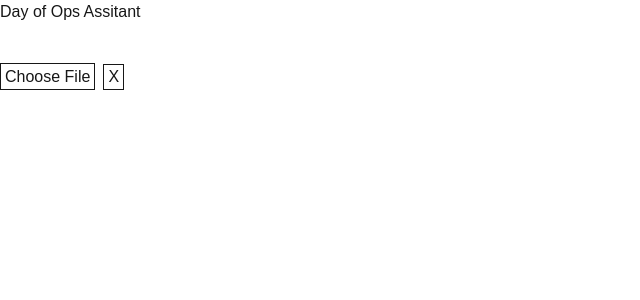
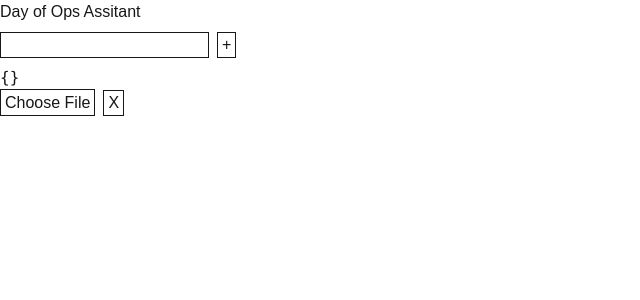
Before and after one commit to pathill1228/daily-ops-assistant, a Next.js app: page / in a window 1280 px wide. Shown: the top 300 px of the page, without its empty margins (0-640 px from the left). Built offline with nearby package versions, Linux system fonts and the light colour scheme.

Commit message:
added chatGPT code for extras object

```diff
--- a/app/dailyData.tsx
+++ b/app/dailyData.tsx
@@ -2,13 +2,30 @@
 
 import { useState } from "react";
 
+export default function DailyData() {
+  const [inputValue, setInputValue] = useState("");
+  const [extras, setExtras] = useState<{ AssociateName?: string }>({});
 
-export default function DailyData() {
-
+  function addExtra() {
+    setExtras({
+      AssociateName: inputValue
+    });
+  }
 
   return (
     <div>
-      <input type="text" className="bg-white mt-2 mb-2"></input>
+      <input
+        type="text"
+        className="border mt-2 mb-2"
+        value={inputValue}
+        onChange={(e) => setInputValue(e.target.value)}
+      />
+
+      <button className="border ml-2 pl-1 pr-1" onClick={addExtra}>
+        +
+      </button>
+
+      <pre>{JSON.stringify(extras, null, 2)}</pre>
     </div>
   );
 }
```
